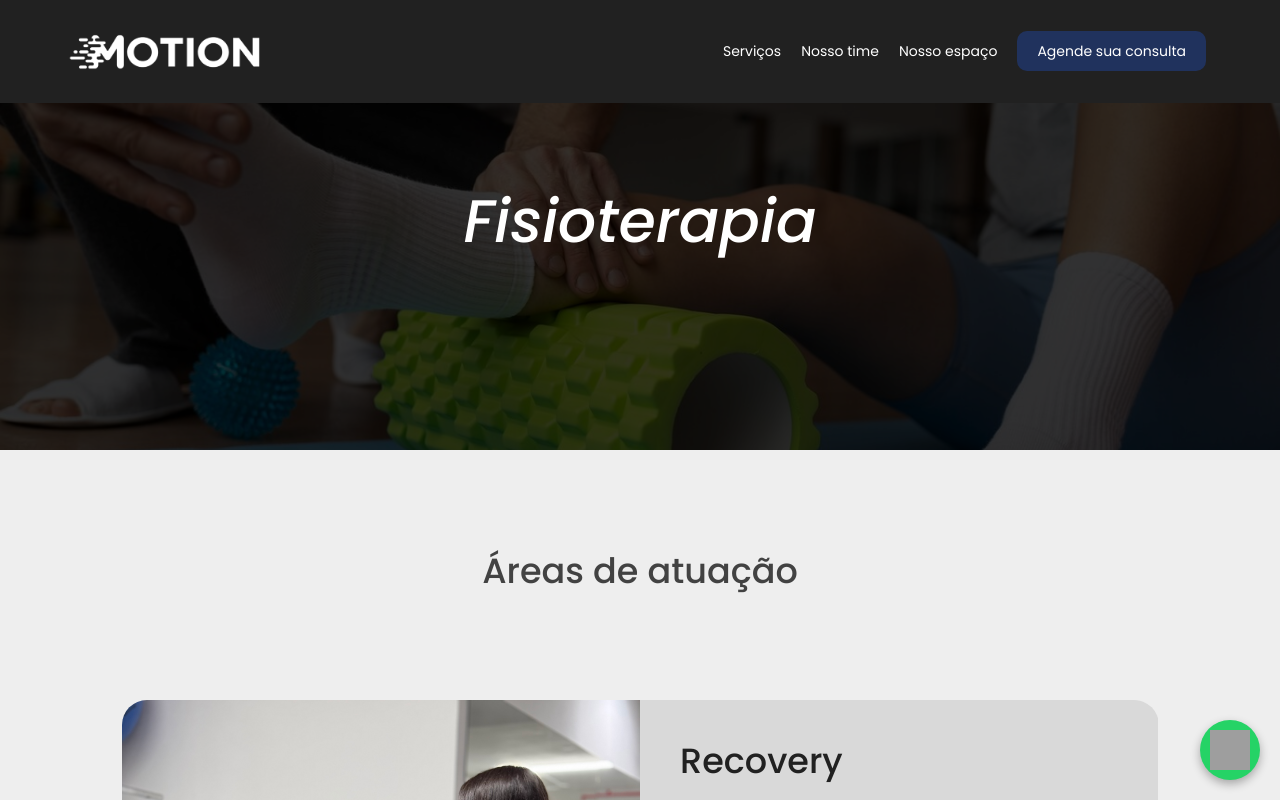
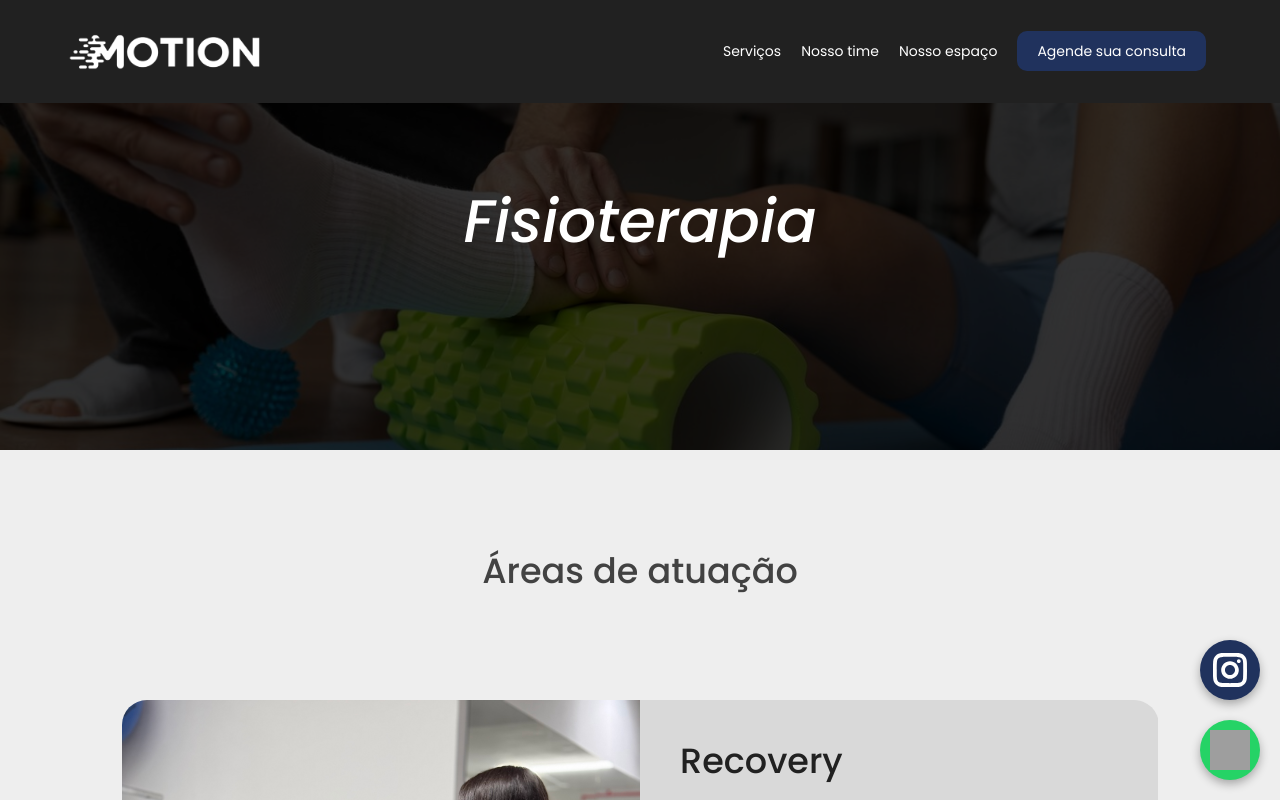
Before and after one commit to HLima02/motion, a React (Create React App) app: page /servicos/fisioterapia in a window 1280 px wide. Shown: the top 800 px of the page. Built offline with nearby package versions, Linux system fonts and the light colour scheme; grey boxes are pictures that could not be loaded.

Commit message:
ajição botão instagram telas de seviço e time da motion

```diff
--- a/src/pages/MotionTeam/index.jsx
+++ b/src/pages/MotionTeam/index.jsx
@@ -6,6 +6,7 @@ import MotionTeamSlider from '../../components/MotionTeamSlider'
 import MotionProfileSection from '../../components/MotionProfileSection'
 import Footer from '../../components/Footer'
 import WhatsappComponent from '../../components/WhatsappComponent'
+import InstagramComponent from '../../components/InstagramComponent'
 
 export default function MotionTeam() {
   return (
@@ -16,6 +17,7 @@ export default function MotionTeam() {
       <MotionProfileSection />
       <Footer />
       <WhatsappComponent />
+      <InstagramComponent />
     </div>
   )
 }
--- a/src/pages/ServicePage/index.jsx
+++ b/src/pages/ServicePage/index.jsx
@@ -7,6 +7,7 @@ import ServiceSlider from '../../components/ServiceSlider'
 import Footer from '../../components/Footer'
 import services from '../../services/api_services'
 import WhatsappComponent from '../../components/WhatsappComponent'
+import InstagramComponent from '../../components/InstagramComponent'
 
 export default function ServicePage() {
   const { service } = useParams()
@@ -19,6 +20,7 @@ export default function ServicePage() {
       <ServiceSlider specList={serviceItem.serviceDetail} />
       <Footer/>
       <WhatsappComponent />
+      <InstagramComponent />
     </div>
   )
 }
```
